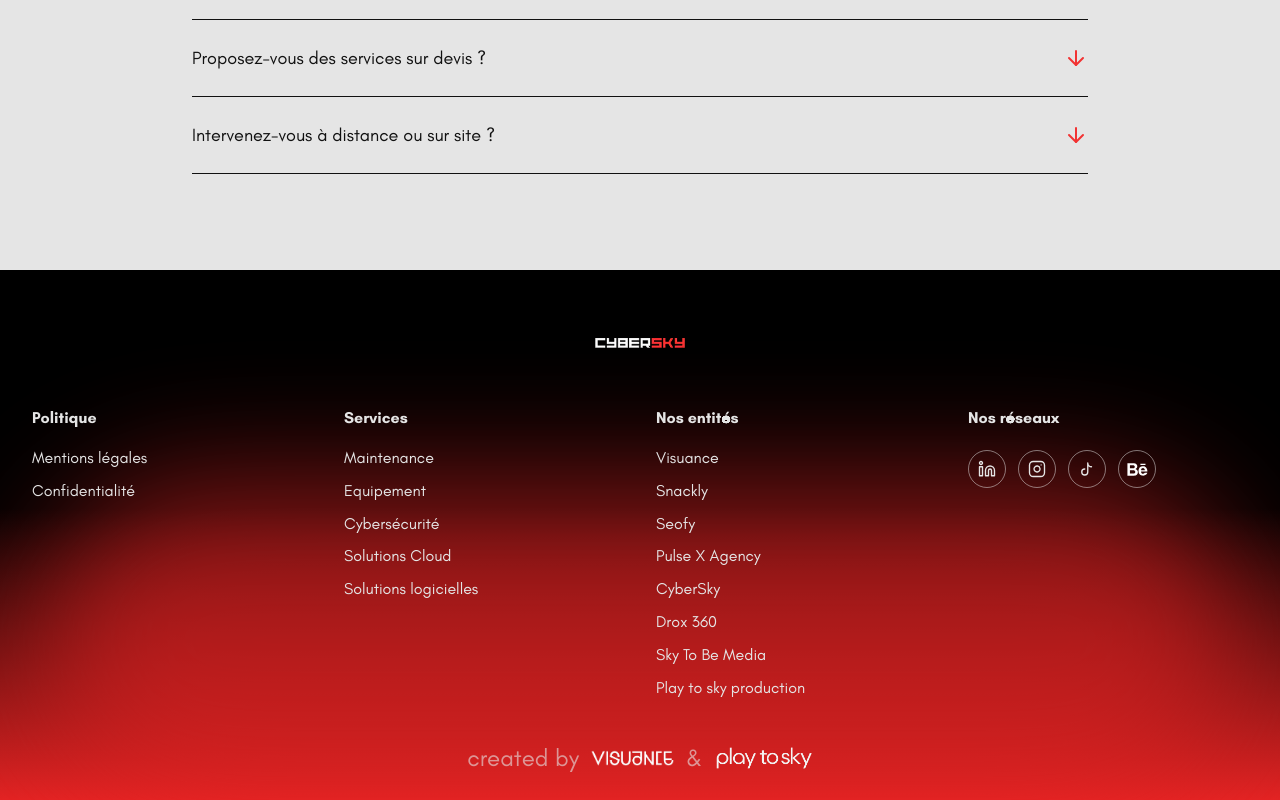
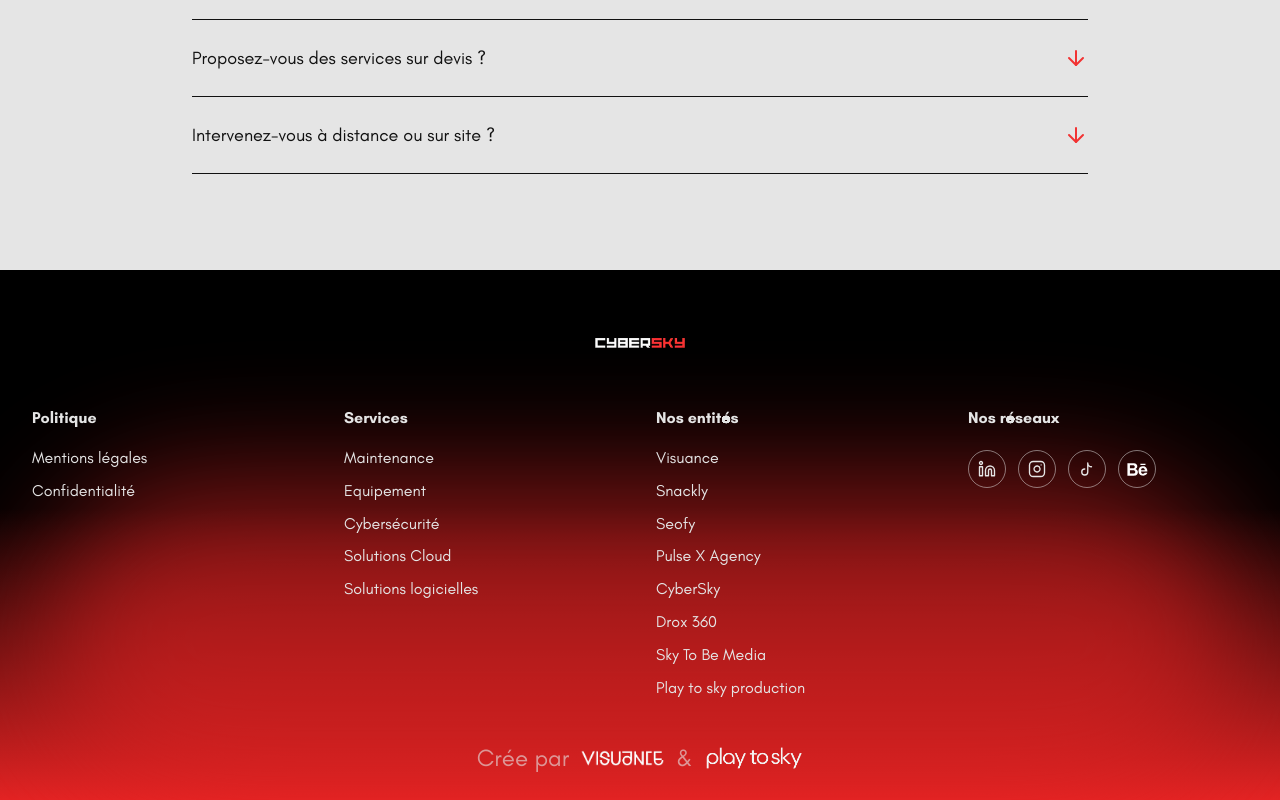
Before and after one commit to 4skygroup/cybersky, a React (Vite) app: page / in a window 1280 px wide. Shown: the part 2899-3699 px from the top of the page. Built offline with nearby package versions, Linux system fonts and the light colour scheme.

Commit message:
style: trad --> English Footer

```diff
--- a/src/components/footer/Footer.tsx
+++ b/src/components/footer/Footer.tsx
@@ -109,7 +109,7 @@
 
         {/* COPYRIGHT */}
         <div className="mt-8 flex justify-center items-center gap-3 text-t3 font-regular text-white/60 tracking-normal">
-          <span>created by</span>
+          <span>Crée par</span>
           <img src="/visuance.webp" alt="Visuance logo" className="h-4" />
           <span>&</span>
           <img src="/play-to-sky.webp" alt="Play To Sky logo" className="h-6" />
```
